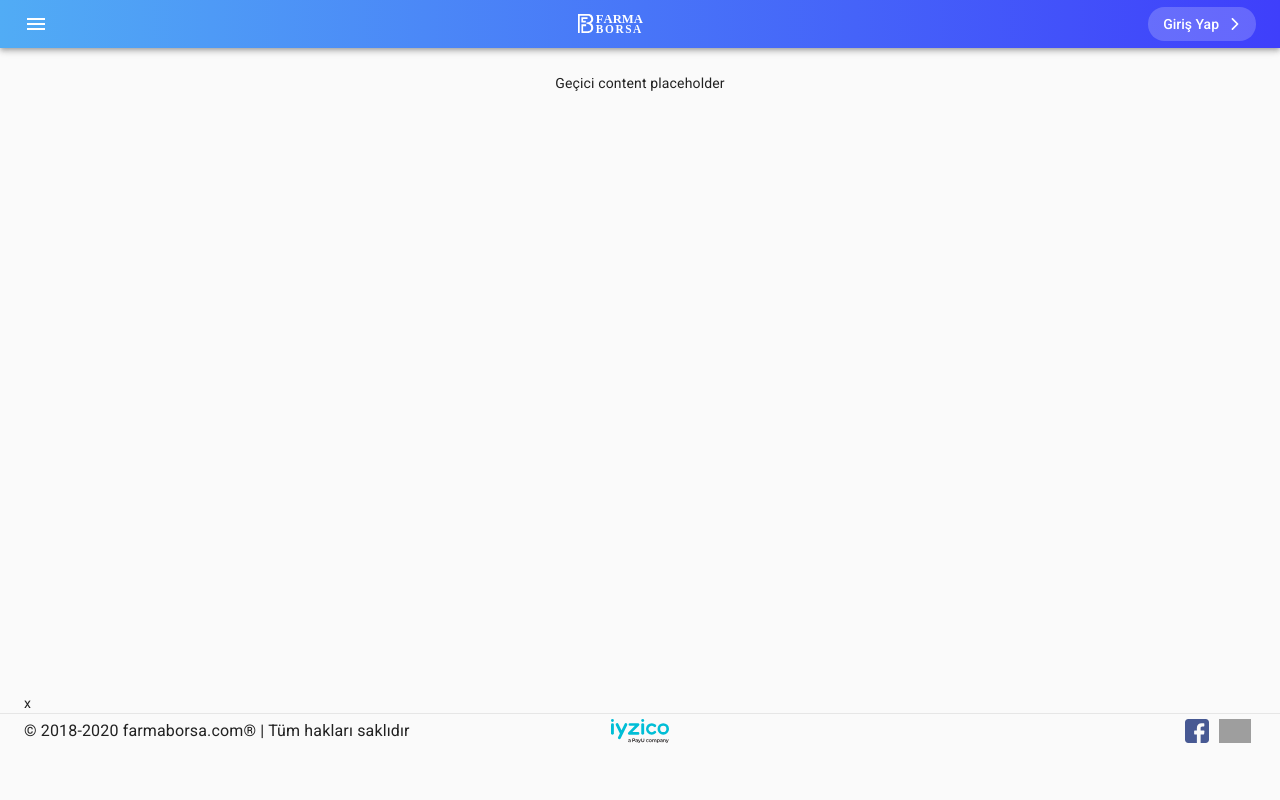
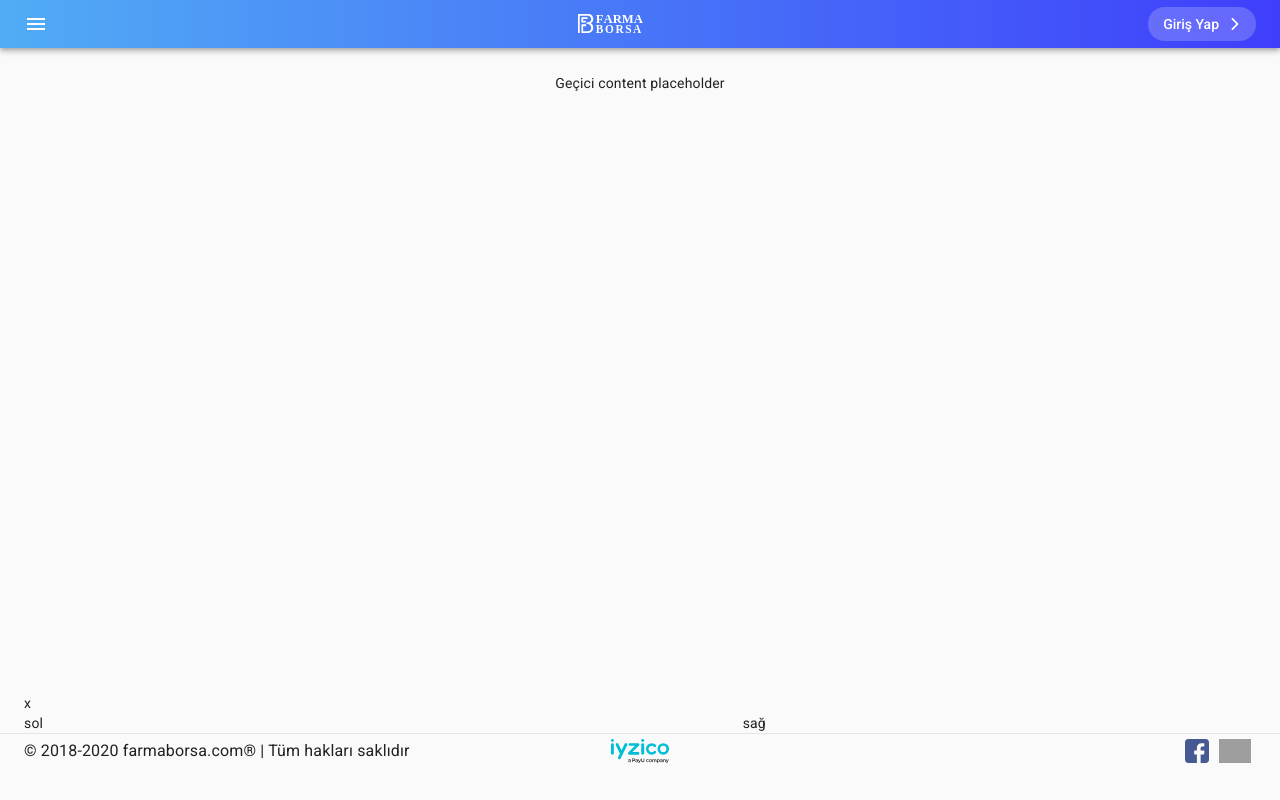
Before and after one commit to alimertcakar/f-borsa, a React (Create React App) app: page / in a window 1280 px wide. Built offline with nearby package versions, Linux system fonts and the light colour scheme; grey boxes are pictures that could not be loaded.

Commit message:
Update Footer.js

```diff
--- a/src/Components/Footer.js
+++ b/src/Components/Footer.js
@@ -25,6 +25,14 @@ export default function Footer() {
         <>
             <Container>
                 x
+                <Grid container>
+                    <Grid item xs={7}>
+                        sol
+                    </Grid>
+                    <Grid item xs={5}>
+                        sağ
+                    </Grid>
+                </Grid>
             </Container>
             <Divider light />
             <Container>
```
